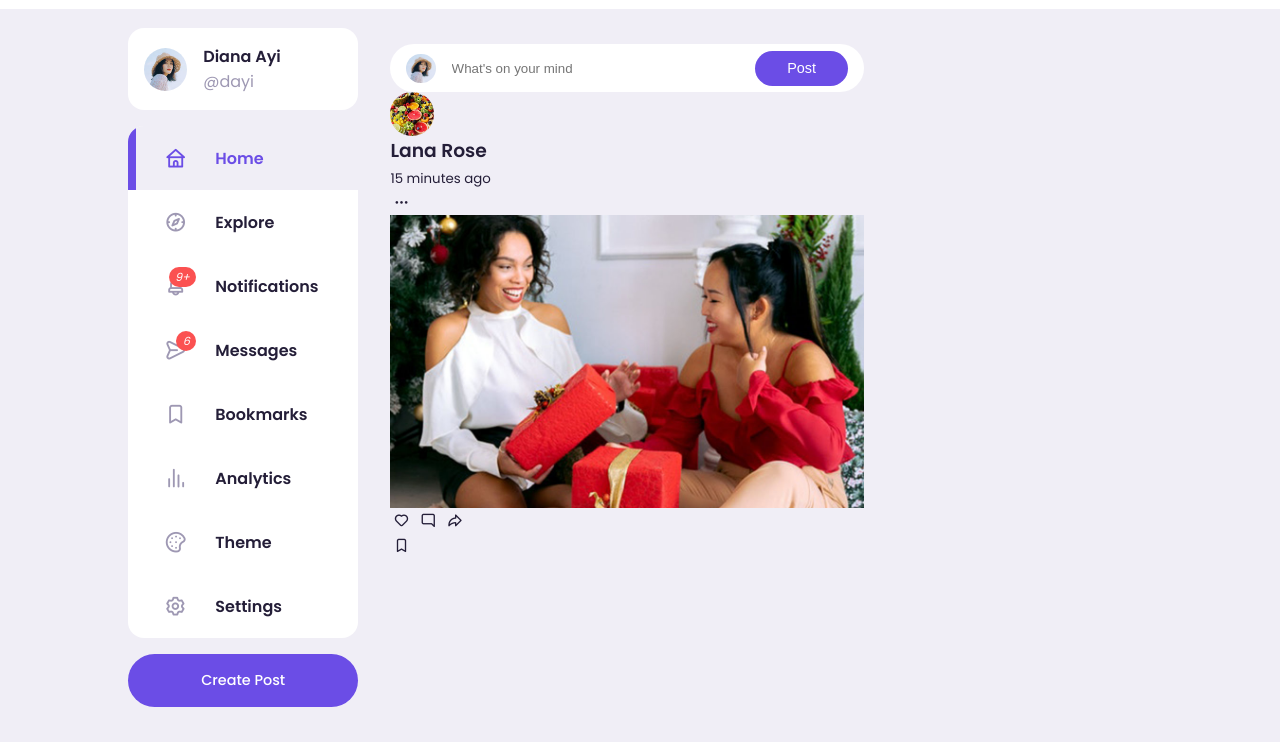
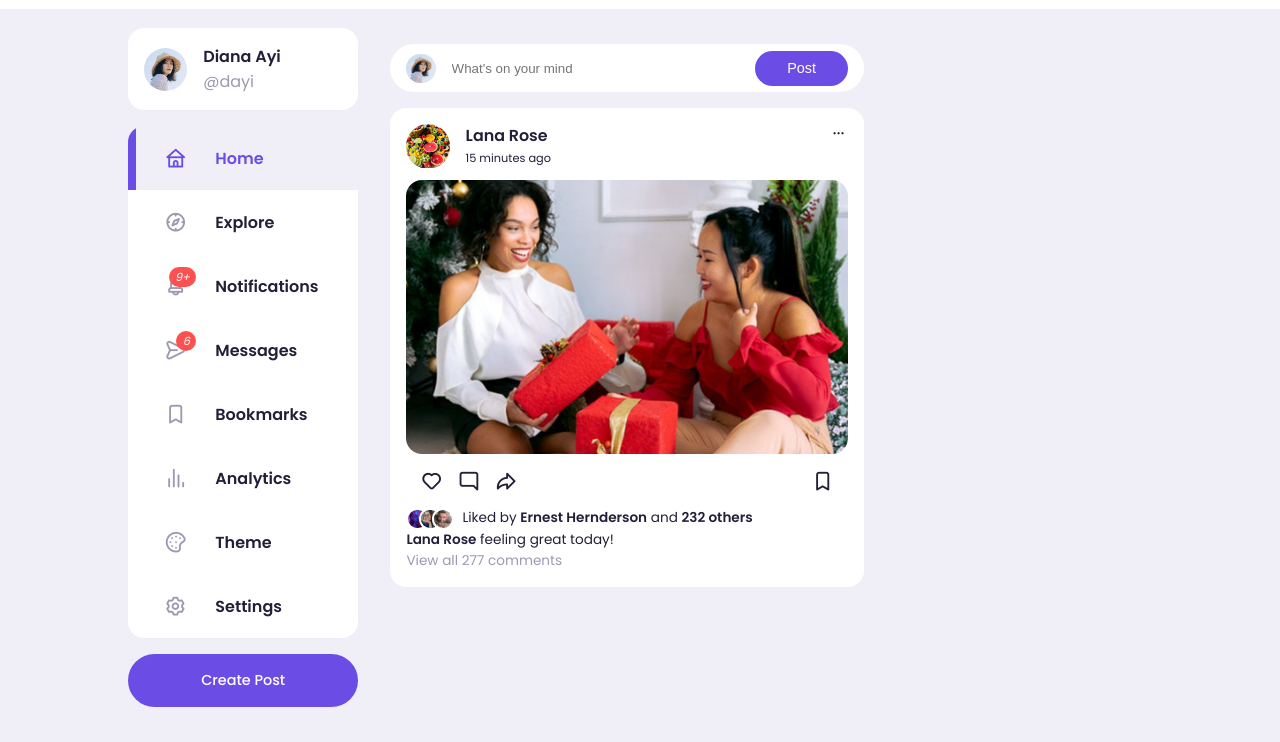
Before and after one commit to krinzie/area254, a plain HTML site: page index.html in a window 1280 px wide. Shown: the part 58-800 px from the top of the page. Drawn offline with nearby package versions, Linux system fonts and the light colour scheme.

Commit message:
Updated index.html and style.css for the user feed

```diff
--- a/CSS/style.css
+++ b/CSS/style.css
@@ -291,3 +291,59 @@ main .container .left .profile {
     color: var(--color-dark);
     margin-right: 1rem;
 }
+
+/* FEEDS */
+.middle .feeds .feed {
+    background: var(--color-white);
+    border-radius: var(--card-border-radius);
+    padding: var(--card-padding);
+    margin: 1rem 0;
+    font-size: 0.85rem;
+    line-height: 1.5;
+}
+
+.middle .feeds .head {
+    display: flex;
+    justify-content: space-between;
+}
+
+.middle .feed .user {
+    display: flex;
+    gap: 1rem;
+}
+
+.middle .feed .photo {
+    border-radius: var(--card-border-radius);
+    overflow: hidden;
+    margin: 0.7rem 0;
+}
+
+.middle .feed .action-buttons {
+    display: flex;
+    justify-content: space-between;
+    align-items: center;
+    font-size: 1.4rem;
+    margin: 0.6rem;
+}
+
+.middle .liked-by {
+    display: flex;
+}
+
+.middle .liked-by span {
+    width: 1.4rem;
+    height: 1.4rem;
+    display: block;
+    border-radius: 50%;
+    overflow: hidden;
+    border: 2px solid var(--color-white);
+    margin-left: -0.6rem;
+}
+
+.middle .liked-by span:first-child {
+    margin: 0;
+}
+
+.middle .liked-by p {
+    margin-left: 0.5rem;
+}
--- a/index.html
+++ b/index.html
@@ -123,13 +123,13 @@
                                     <h3>Lana Rose</h3>
                                     <small>15 minutes ago</small>
                                 </div>
-                                <span class="edit"><i class="uil uil-ellipsis-h"></i></span>
                             </div>
+                            <span class="edit"><i class="uil uil-ellipsis-h"></i></span>
                         </div>
                         <div class="photo">
                             <img src="./images/feed-1.jpg">
                         </div>
-                        <div class="action-button">
+                        <div class="action-buttons">
                             <div class="interaction-buttons">
                                 <span><i class="uil uil-heart"></i></span>
                                 <span><i class="uil uil-comment-alt"></i></span>
@@ -138,6 +138,18 @@
                             <div class="bookmark">
                                 <span><i class="uil uil-bookmark"></i></span>
                             </div>
+                        </div>
+                        <div class="liked-by">
+                            <span><img src="./images/profile-10.jpg"></span>
+                            <span><img src="./images/profile-4.jpg"></span>
+                            <span><img src="./images/profile-15.jpg"></span>
+                            <p>Liked by <b>Ernest Hernderson</b> and <b>232 others</b></p>
+                        </div>
+                        <div class="caption">
+                            <p><b>Lana Rose</b> feeling great today!</p>
+                        </div>
+                        <div class="comments text-muted">
+                            View all 277 comments
                         </div>
                     </div>
                 </div>
```
